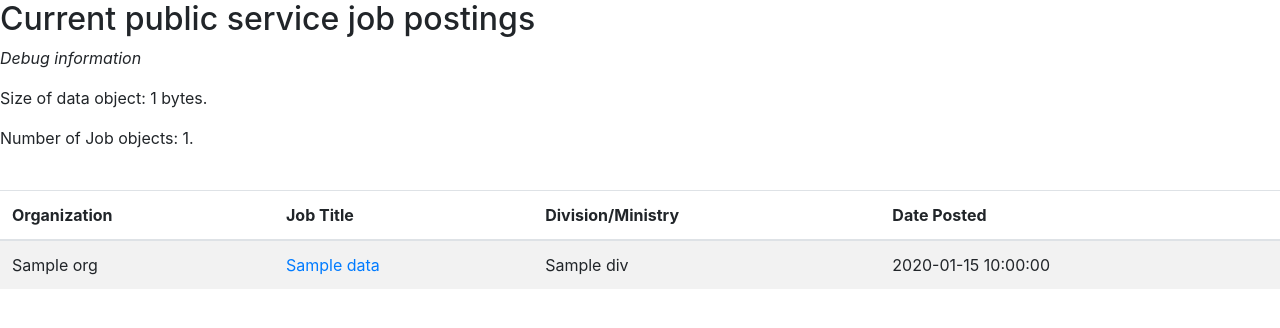
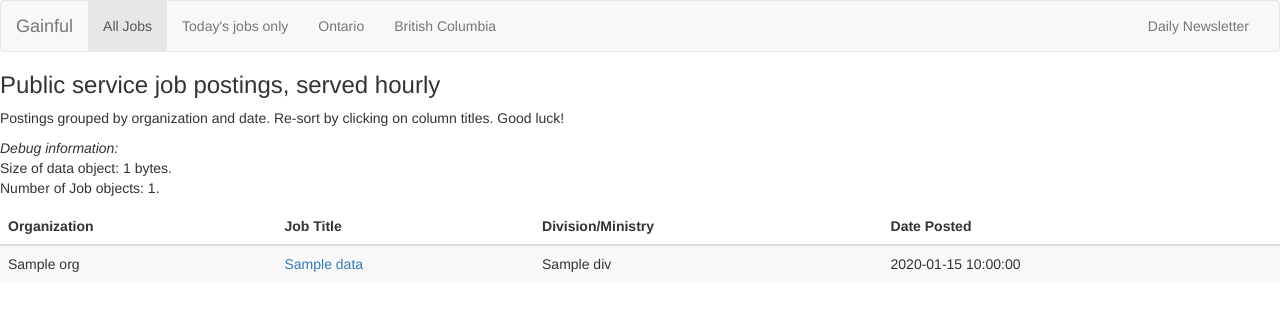
Before and after one commit to rgscherf/gainful, a Flask app: template templates/template_test.html in a window 1280 px wide. Shown: the top 328 px of the page. Run offline with Flask 2, Linux system fonts and the light colour scheme; the template is opened without the code that fills it: most values are stand-ins (such as "Sample title", 1, 10 or a date in 2020); some libraries are stand-ins or nearby versions.

Commit message:
javascript path >:[

```diff
--- /dev/null
+++ b/templates/stupid.js
@@ -0,0 +1,87 @@
+(function(c) {
+    c.fn.stupidtable = function(b) {
+        return this.each(function() {
+            var a = c(this);
+            b = b || {};
+            b = c.extend({}, c.fn.stupidtable.default_sort_fns, b);
+            a.data("sortFns", b);
+            a.on("click.stupidtable", "thead th", function() {
+                c(this).stupidsort()
+            })
+        })
+    };
+    c.fn.stupidsort = function(b) {
+        var a = c(this),
+            g = 0,
+            f = c.fn.stupidtable.dir,
+            e = a.closest("table"),
+            k = a.data("sort") || null;
+        if (null !== k) {
+            a.parents("tr").find("th").slice(0, c(this).index()).each(function() {
+                var a = c(this).attr("colspan") || 1;
+                g += parseInt(a, 10)
+            });
+            var d;
+            1 == arguments.length ?
+                d = b : (d = b || a.data("sort-default") || f.ASC, a.data("sort-dir") && (d = a.data("sort-dir") === f.ASC ? f.DESC : f.ASC));
+            e.trigger("beforetablesort", {
+                column: g,
+                direction: d
+            });
+            e.css("display");
+            setTimeout(function() {
+                var b = [],
+                    l = e.data("sortFns")[k],
+                    h = e.children("tbody").children("tr");
+                h.each(function(a, e) {
+                    var d = c(e).children().eq(g),
+                        f = d.data("sort-value");
+                    "undefined" === typeof f && (f = d.text(), d.data("sort-value", f));
+                    b.push([f, e])
+                });
+                b.sort(function(a, b) {
+                    return l(a[0], b[0])
+                });
+                d != f.ASC && b.reverse();
+                h = c.map(b, function(a) {
+                    return a[1]
+                });
+                e.children("tbody").append(h);
+                e.find("th").data("sort-dir", null).removeClass("sorting-desc sorting-asc");
+                a.data("sort-dir", d).addClass("sorting-" + d);
+                e.trigger("aftertablesort", {
+                    column: g,
+                    direction: d
+                });
+                e.css("display")
+            }, 10);
+            return a
+        }
+    };
+    c.fn.updateSortVal = function(b) {
+        var a = c(this);
+        a.is("[data-sort-value]") && a.attr("data-sort-value", b);
+        a.data("sort-value", b);
+        return a
+    };
+    c.fn.stupidtable.dir = {
+        ASC: "asc",
+        DESC: "desc"
+    };
+    c.fn.stupidtable.default_sort_fns = {
+        "int": function(b, a) {
+            return parseInt(b, 10) - parseInt(a, 10)
+        },
+        "float": function(b, a) {
+            return parseFloat(b) - parseFloat(a)
+        },
+        string: function(b, a) {
+            return b.localeCompare(a)
+        },
+        "string-ins": function(b, a) {
+            b = b.toLocaleLowerCase();
+            a = a.toLocaleLowerCase();
+            return b.localeCompare(a)
+        }
+    }
+})(jQuery);
--- a/templates/template_test.html
+++ b/templates/template_test.html
@@ -1,42 +1,63 @@
 <!DOCTYPE html>
 <html>
+
 <head>
     <link href="http://bootswatch.com/paper/bootstrap.min.css" type="text/css" rel="stylesheet">
     <script src="http://code.jquery.com/jquery-1.10.2.min.js"></script>
+    <script language="JavaScript" src="/templates/stupid.js"></script>
     <script>
-        (function(c){c.fn.stupidtable=function(b){return this.each(function(){var a=c(this);b=b||{};b=c.extend({},c.fn.stupidtable.default_sort_fns,b);a.data("sortFns",b);a.on("click.stupidtable","thead th",function(){c(this).stupidsort()})})};c.fn.stupidsort=function(b){var a=c(this),g=0,f=c.fn.stupidtable.dir,e=a.closest("table"),k=a.data("sort")||null;if(null!==k){a.parents("tr").find("th").slice(0,c(this).index()).each(function(){var a=c(this).attr("colspan")||1;g+=parseInt(a,10)});var d;1==arguments.length?
-        d=b:(d=b||a.data("sort-default")||f.ASC,a.data("sort-dir")&&(d=a.data("sort-dir")===f.ASC?f.DESC:f.ASC));e.trigger("beforetablesort",{column:g,direction:d});e.css("display");setTimeout(function(){var b=[],l=e.data("sortFns")[k],h=e.children("tbody").children("tr");h.each(function(a,e){var d=c(e).children().eq(g),f=d.data("sort-value");"undefined"===typeof f&&(f=d.text(),d.data("sort-value",f));b.push([f,e])});b.sort(function(a,b){return l(a[0],b[0])});d!=f.ASC&&b.reverse();h=c.map(b,function(a){return a[1]});
-        e.children("tbody").append(h);e.find("th").data("sort-dir",null).removeClass("sorting-desc sorting-asc");a.data("sort-dir",d).addClass("sorting-"+d);e.trigger("aftertablesort",{column:g,direction:d});e.css("display")},10);return a}};c.fn.updateSortVal=function(b){var a=c(this);a.is("[data-sort-value]")&&a.attr("data-sort-value",b);a.data("sort-value",b);return a};c.fn.stupidtable.dir={ASC:"asc",DESC:"desc"};c.fn.stupidtable.default_sort_fns={"int":function(b,a){return parseInt(b,10)-parseInt(a,10)},
-        "float":function(b,a){return parseFloat(b)-parseFloat(a)},string:function(b,a){return b.localeCompare(a)},"string-ins":function(b,a){b=b.toLocaleLowerCase();a=a.toLocaleLowerCase();return b.localeCompare(a)}}})(jQuery);
-    </script>
-    <script>
-      $(function(){
-          $("table").stupidtable();
-      });
+        $(function() {
+            $("table").stupidtable();
+        });
     </script>
     <style type="text/css">
-        th[data-sort]{
-            cursor:pointer;
+        th[data-sort] {
+            cursor: pointer;
         }
     </style>
 
-    <title>Gainful 0.1</title>
+    <title>Gainful</title>
 </head>
 
 <body>
-    <h2>
-        Current public service job postings
-    </h2>
+    <nav class="navbar navbar-default">
+        <div class="container-fluid">
+            <div class="navbar-header">
+                <button type="button" class="navbar-toggle collapsed" data-toggle="collapse" data-target="#bs-example-navbar-collapse-1">
+                    <span class="sr-only">Toggle navigation</span>
+                    <span class="icon-bar"></span>
+                    <span class="icon-bar"></span>
+                    <span class="icon-bar"></span>
+                </button>
+                <a class="navbar-brand" href="#">Gainful</a>
+            </div>
+
+            <div class="collapse navbar-collapse" id="bs-example-navbar-collapse-1">
+                <ul class="nav navbar-nav">
+                    <li class="active"><a href="#">All Jobs<span class="sr-only">(current)</span></a></li>
+                    <li><a href="#">Today's jobs only</a></li>
+                    <li><a href="#">Ontario</a></li>
+                    <li><a href="#">British Columbia</a></li>
+                </ul>
+                <ul class="nav navbar-nav navbar-right">
+                    <li><a href="#">Daily Newsletter</a></a></li>
+                </ul>
+            </div>
+        </div>
+    </nav>
+    <h3>
+        Public service job postings, served hourly
+    </h3>
     <p>
-        <em>Debug information</em>
+        Postings grouped by organization and date. Re-sort by clicking on column titles. Good luck!
     </p>
     <p>
+        <em>Debug information:</em>
+        <br/>
         Size of data object: {{ size }} bytes.
-    </p>
-    <p>
+        <br/>
         Number of Job objects: {{ length }}.
     </p>
-    <br>
     <table class="table table-striped table-hover">
         <thead>
             <tr>
@@ -61,7 +82,7 @@
                     {{ r["org"] }}
                 </td>
                 <td>
-                    <a href={{ r["url"] }}>{{ r["title"] }}</a>
+                    <a href={{ r[ "url"] }}>{{ r["title"] }}</a>
                 </td>
                 <td>
                     {{ r["div"] }}
@@ -76,4 +97,5 @@
 
     <script src="http://netdna.bootstrapcdn.com/bootstrap/3.0.0/js/bootstrap.min.js"></script>
 </body>
+
 </html>
```
Also changed, not shown: templates/template_test_original.html (added, +79 -0 lines).
